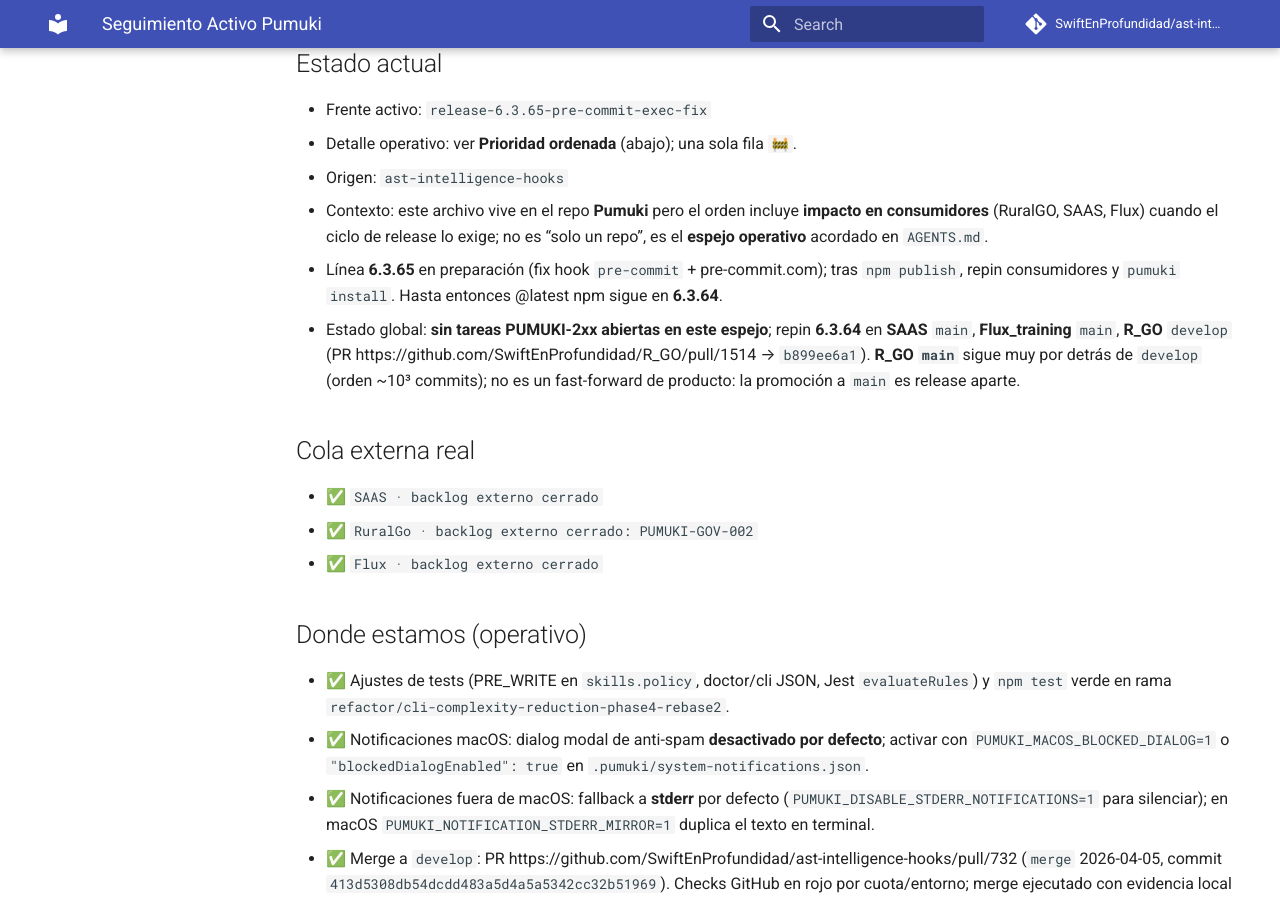
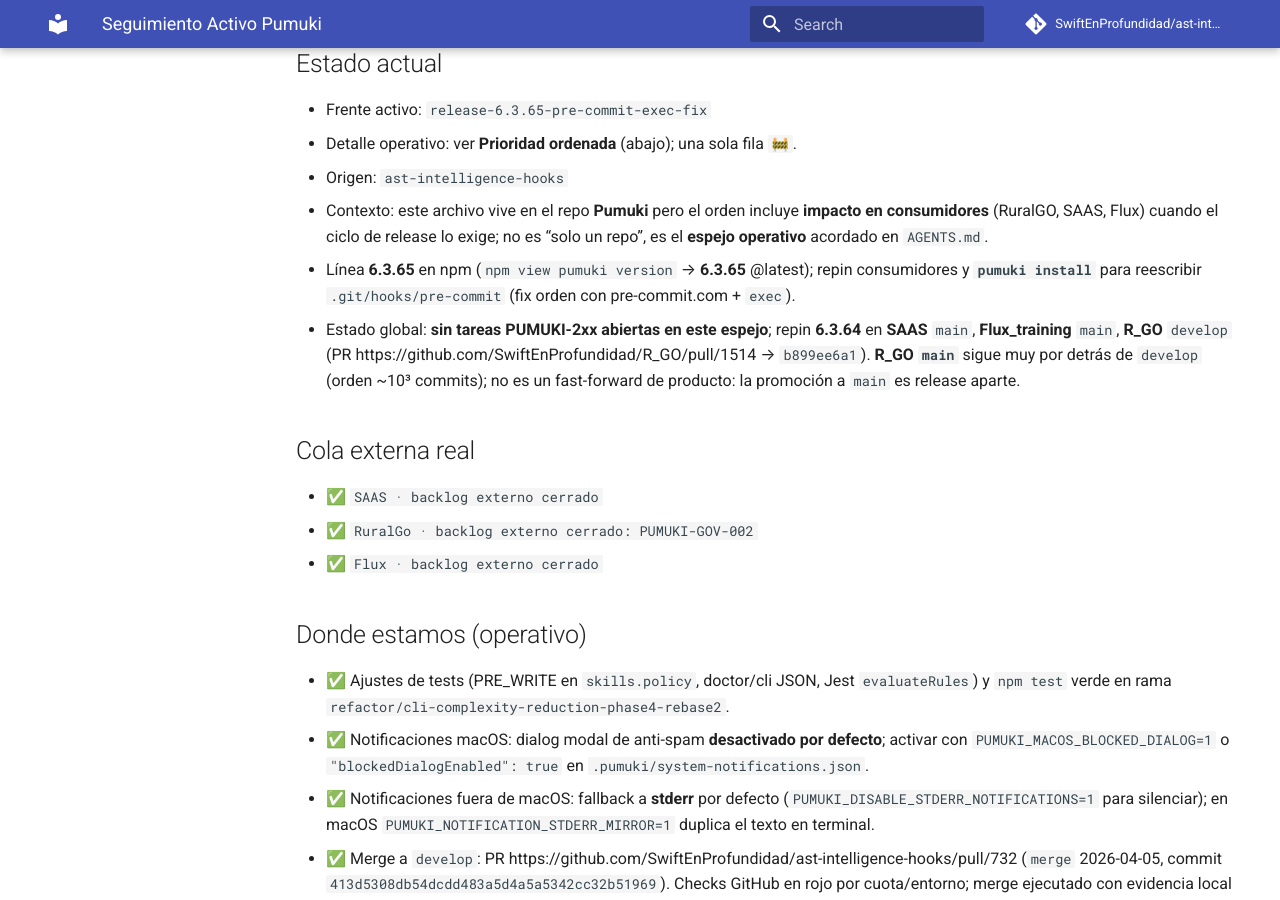
Before and after one commit to SwiftEnProfundidad/ast-intelligence-hooks, an MkDocs documentation site: the page built from docs/tracking/plan-activo-de-trabajo.md, in a window 1280 px wide and 900 px high, scrolled down 616 px. Built offline with MkDocs 1.6.1 and Material for MkDocs 9.7.7, drawn with Linux system fonts in a browser that asks for light colours; comment, search, counter and statistics services are not loaded.

Commit message:
docs(tracking): 6.3.65 publicado en npm y acción en consumidores

```diff
--- a/docs/tracking/plan-activo-de-trabajo.md
+++ b/docs/tracking/plan-activo-de-trabajo.md
@@ -20,7 +20,7 @@
 - Detalle operativo: ver **Prioridad ordenada** (abajo); una sola fila `🚧`.
 - Origen: `ast-intelligence-hooks`
 - Contexto: este archivo vive en el repo **Pumuki** pero el orden incluye **impacto en consumidores** (RuralGO, SAAS, Flux) cuando el ciclo de release lo exige; no es “solo un repo”, es el **espejo operativo** acordado en `AGENTS.md`.
-- Línea **6.3.65** en preparación (fix hook `pre-commit` + pre-commit.com); tras `npm publish`, repin consumidores y `pumuki install`. Hasta entonces @latest npm sigue en **6.3.64**.
+- Línea **6.3.65** en npm (`npm view pumuki version` → **6.3.65** @latest); repin consumidores y **`pumuki install`** para reescribir `.git/hooks/pre-commit` (fix orden con pre-commit.com + `exec`).
 - Estado global: **sin tareas PUMUKI-2xx abiertas en este espejo**; repin **6.3.64** en **SAAS** `main`, **Flux_training** `main`, **R_GO** `develop` (PR https://github.com/SwiftEnProfundidad/R_GO/pull/1514 → `b899ee6a1`). **R_GO `main`** sigue muy por detrás de `develop` (orden ~10³ commits); no es un fast-forward de producto: la promoción a `main` es release aparte.
 
 ## Cola externa real
```
